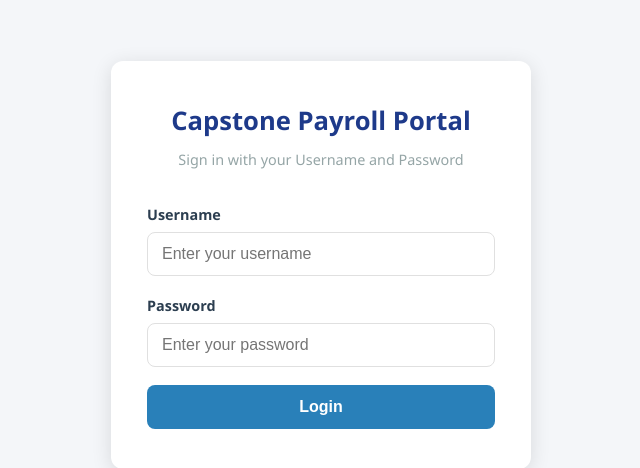
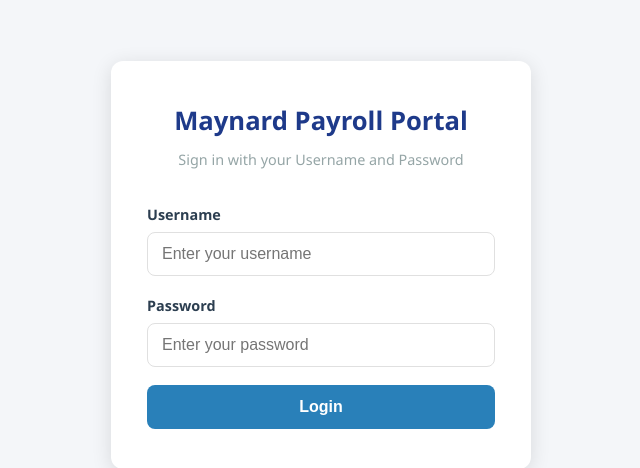
Before and after one commit to LagayaDan/Flask-Capstone, a Flask app: page / in a window 1280 px wide. Shown: the part 195-663 px from the top of the page, without its empty margins (319-959 px from the left). Run offline with Flask 3, Linux system fonts and the light colour scheme.

Commit message:
Change Payroll to Maynard

```diff
--- a/webapp/templates/login.html
+++ b/webapp/templates/login.html
@@ -5,7 +5,7 @@
 <div class="login-wrapper">
     <div class="login-card">
         <div class="login-header">
-            <h1>Capstone Payroll Portal</h1>
+            <h1>Maynard Payroll Portal</h1>
             <p>Sign in with your Username and Password</p>
         </div>
 
```
